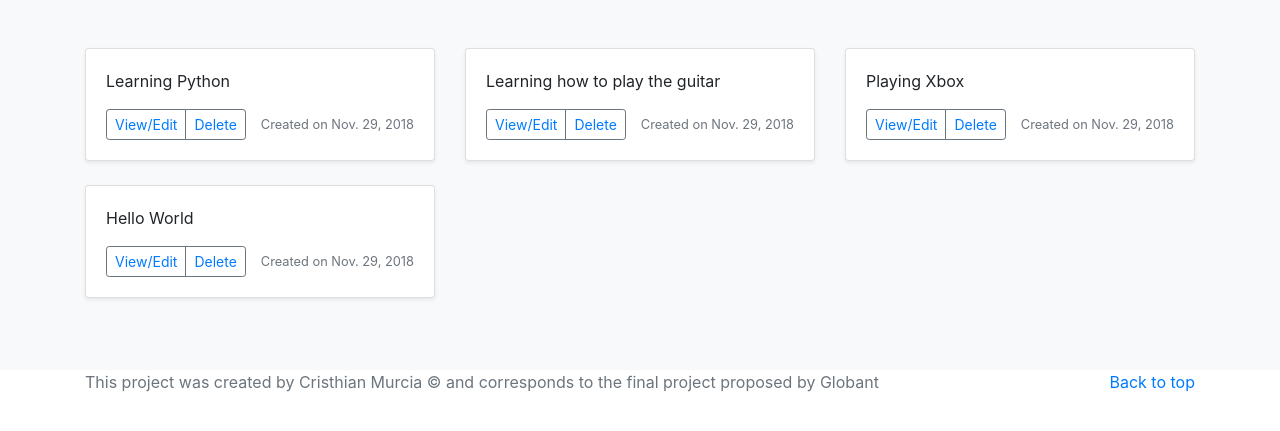
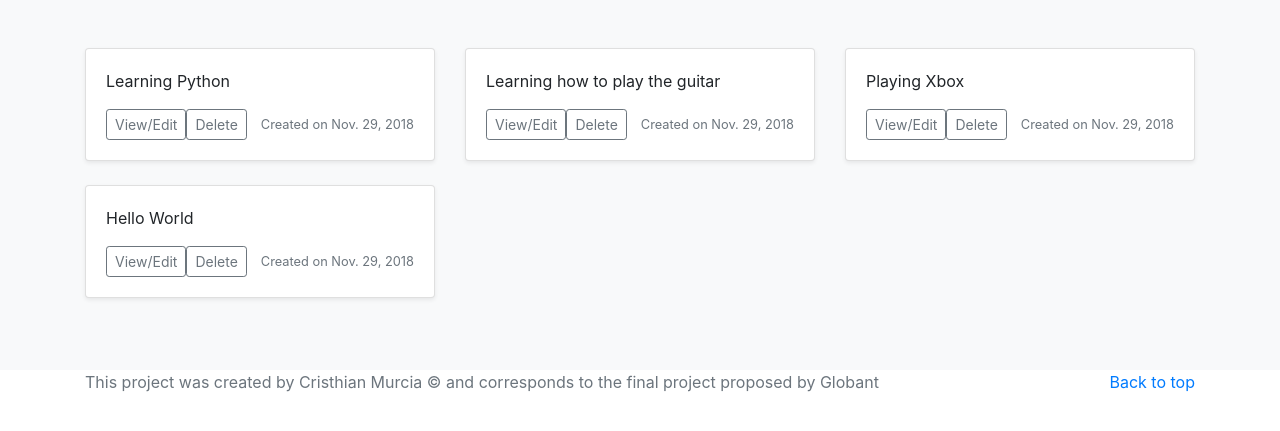
Before and after one commit to cristhianmurcia182/teams_application, a Django app: page /dashboards/ in a window 1280 px wide. Shown: the part 73-504 px from the top of the page. Run offline with Django 3.2, Linux system fonts and the light colour scheme; data comes from the database, SQL or seed files in the repository; both versions use the stored data as it was after the commit; some libraries are stand-ins or nearby versions.

Commit message:
Fixed a tag problem

```diff
--- a/teams_app/dashboards/templates/dashboards/dashboards.html
+++ b/teams_app/dashboards/templates/dashboards/dashboards.html
@@ -47,8 +47,8 @@
                   <p class="card-text">{{board.name}}</p>
                   <div class="d-flex justify-content-between align-items-center">
                     <div class="btn-group">
-                      <button type="button" class="btn btn-sm btn-outline-secondary" href="{% url 'dashboards:edit_board' board.pk %}"><a href="{% url 'dashboards:edit_board' board.pk %}">View/Edit</a></button>
-                      <button type="button" class="btn btn-sm btn-outline-secondary" href="{% url 'dashboards:delete_board' board.pk %}"><a href="{% url 'dashboards:delete_board' board.pk %}">Delete</a></button>
+                      <a href="{% url 'dashboards:edit_board' board.pk %}"><button type="button" class="btn btn-sm btn-outline-secondary" href="{% url 'dashboards:edit_board' board.pk %}">View/Edit</button></a>
+                      <a href="{% url 'dashboards:delete_board' board.pk %}"><button type="button" class="btn btn-sm btn-outline-secondary" href="{% url 'dashboards:delete_board' board.pk %}">Delete</button></a>
                     </div>
                     <small class="text-muted">Created on {{board.create_date}}</small>
                   </div>
```
Also changed, not shown: teams_app/db.sqlite3.
